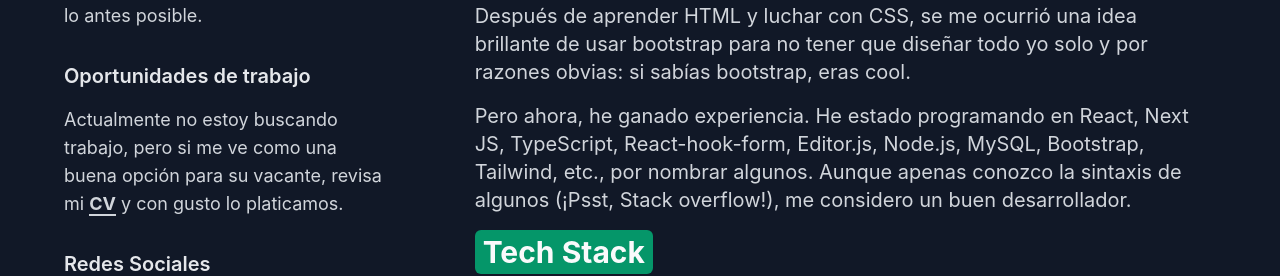
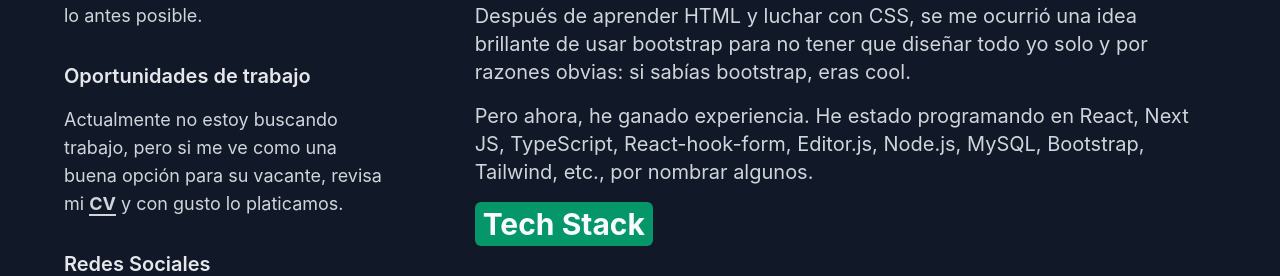
Before and after one commit to CalicheOrozco/caliche-next, a Next.js app: page /about in a window 1280 px wide. Shown: the part 862-1138 px from the top of the page. Built offline with nearby package versions, Linux system fonts and the light colour scheme.

Commit message:
update: descriptions of abouts

```diff
--- a/constants/data.js
+++ b/constants/data.js
@@ -62,13 +62,13 @@ const myData = {
       `I've been developing front-end pages since I was 12 years old. I didn't know what front-end developer meant at that time because the term was not coined back then. `,
       `After learning HTML and struggling with CSS, I came up with a brilliant idea of using bootstrap so that I don't have to style everything by myself and for obvious reasons - if you knew bootstrap, you were cool.`,
       `
-      But now, I've gained experience. I've been coding in React, Next JS, TypeScript, React-hook-form, Editor.js, Node.js, MySQL, Bootstrap, Tailwind, etc to name a few. Although I barely know the syntax of some (Psst, Stack overflow!), I consider myself a good developer.`,
+      But now, I've gained experience. I've been coding in React, Next JS, TypeScript, React-hook-form, Editor.js, Node.js, MySQL, Bootstrap, Tailwind, etc to name a few.`,
     ],
     descriptionEs: [
       `He estado desarrollando páginas web desde que tenía 12 años. No sabía qué significaba ser desarrollador front-end en ese momento porque el término no se acuñaba en ese tiempo. `,
       `Después de aprender HTML y luchar con CSS, se me ocurrió una idea brillante de usar bootstrap para no tener que diseñar todo yo solo y por razones obvias: si sabías bootstrap, eras cool.`,
       `
-      Pero ahora, he ganado experiencia. He estado programando en React, Next JS, TypeScript, React-hook-form, Editor.js, Node.js, MySQL, Bootstrap, Tailwind, etc., por nombrar algunos. Aunque apenas conozco la sintaxis de algunos (¡Psst, Stack overflow!), me considero un buen desarrollador.`,
+      Pero ahora, he ganado experiencia. He estado programando en React, Next JS, TypeScript, React-hook-form, Editor.js, Node.js, MySQL, Bootstrap, Tailwind, etc., por nombrar algunos.`,
     ],
     currentProject: "Bedu",
     currentProjectUrl: "https://github.com/bedu-hq",
```
